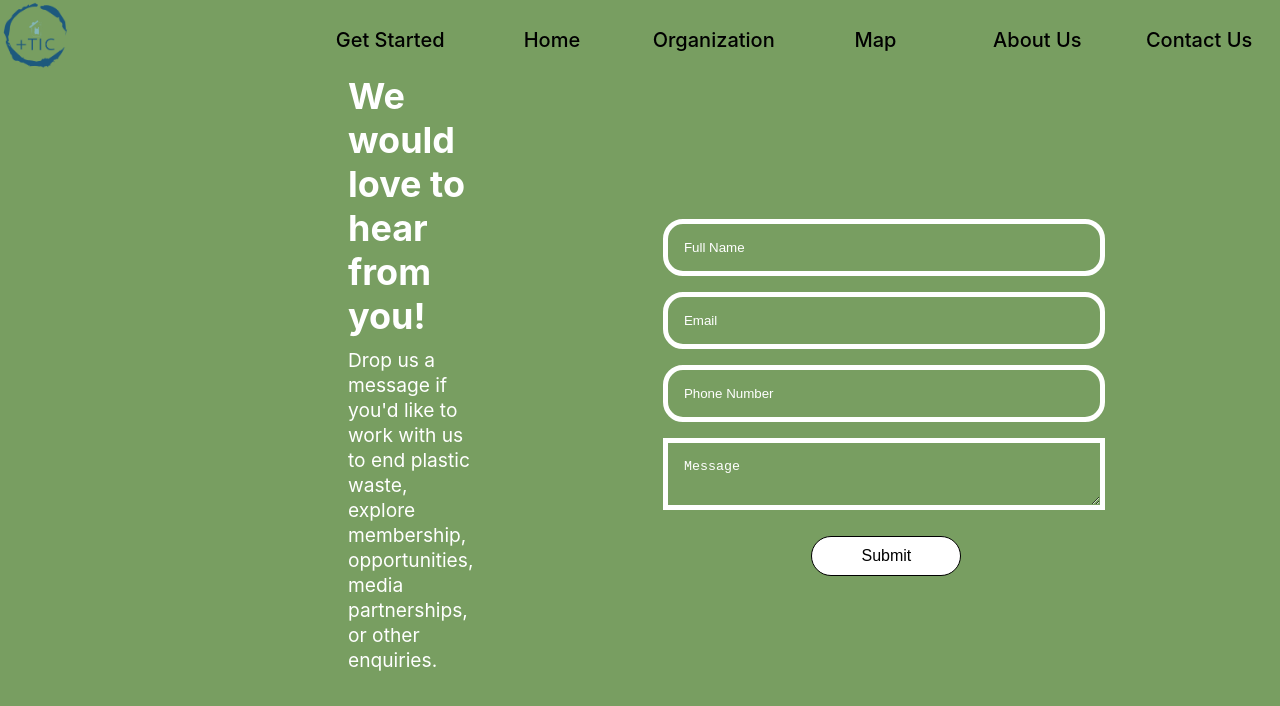
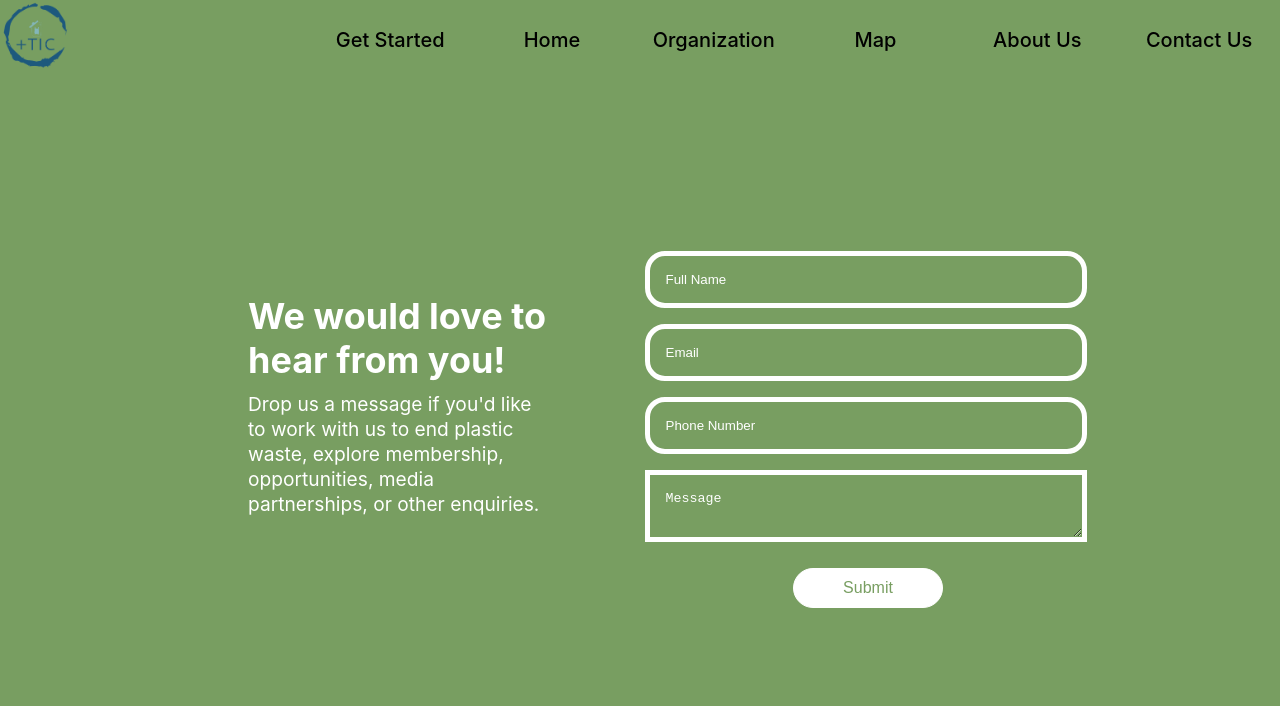
Before and after one commit to Mel77O/plusticc-updated2, a React (Create React App) app in the folder plusticc/: page /contact in a window 1280 px wide. Shown: the top 706 px of the page. Built offline with nearby package versions, Linux system fonts and the light colour scheme.

Commit message:
smol updates on contact and header

```diff
--- a/plusticc/src/Contact/Contact.css
+++ b/plusticc/src/Contact/Contact.css
@@ -8,6 +8,7 @@
 
 /* Left grid */
 .left-grid-custom {
+    margin-top: 5%;
     margin-bottom: 5%;
     margin-left: 10%;
 }
@@ -22,7 +23,7 @@
 }
 
 .left-grid-custom div {
-    padding: 200px;
+    padding: 100px;
 }
 
 .left-grid-custom {
@@ -36,6 +37,7 @@
 
 /* Right grid */
 .right-grid-custom {
+    margin-top: 5%;
     flex: 1;
     display: flex;
     flex-direction: column;
@@ -69,15 +71,15 @@ textarea::placeholder {
 .button-custom {
     padding: 10px 20px; /* Adjust padding for a smaller button */
     background-color: #fff;
-    color: #000;
+    color: #789E61;
     cursor: pointer;
-    border: 1px solid #000;
+    border: 1px solid #fff;
     margin-top: 10px;
     margin-right: 50%;
     width: 150px; /* Set the width to 150px to make it smaller */
   }
 
 .button-custom:hover {
-    background-color: #007bff;
+    background-color: #789E61;
     color: #fff;
 }
--- a/plusticc/src/Header.js
+++ b/plusticc/src/Header.js
@@ -41,8 +41,8 @@ export default function Header() {
           <a href="/">Home</a>
           <a href="/">Organization</a>
           <a href="/">Map</a>
-          <a href="/About">About Us</a>
-          <a href="/Contact">Contact Us</a>
+          <a href="/about">About Us</a>
+          <a href="/contact">Contact Us</a>
         </nav>
       </CSSTransition>
     </header>
```
